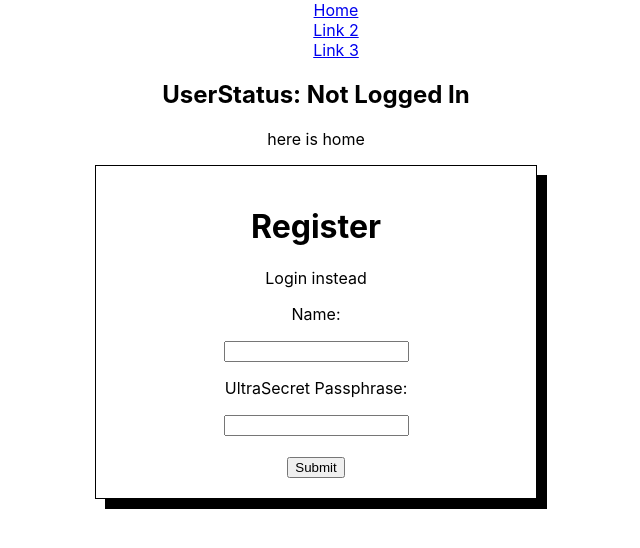
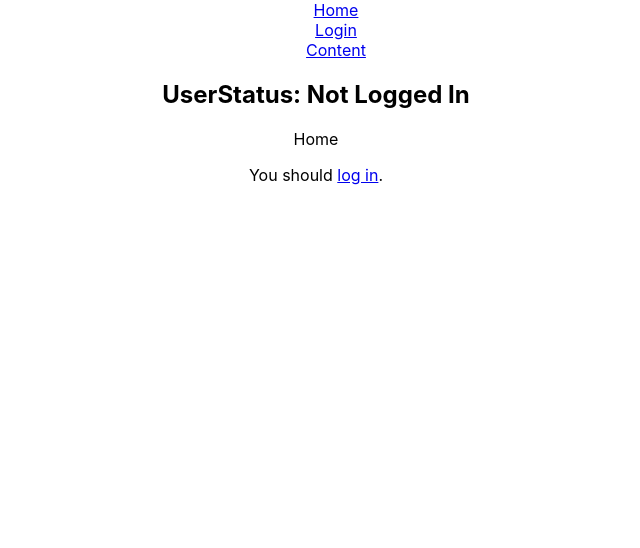
Before and after one commit to ColbyWTaylor/Login, a React (Create React App) app: page / in a window 1280 px wide. Shown: the top 548 px of the page, without its empty margins (324-964 px from the left). Built offline with nearby package versions, Linux system fonts and the light colour scheme.

Commit message:
switch pages adjusted for clarity

```diff
--- a/src/App.js
+++ b/src/App.js
@@ -19,27 +19,27 @@ function App() {
               <Link to="/">Home</Link>
             </li>
             <li>
-              <Link to="/link2">Link 2</Link>
+              <Link to="/link2">Login</Link>
             </li>
             <li>
-              <Link to="/link3">Link 3</Link>
+              <Link to="/link3">Content</Link>
             </li>
           </ul>
           <UserInfo />
         </nav>
         <Switch>
           <Route exact path="/">
-            <p>here is home</p>
+            <p>Home</p>
+            You should <Link to="/link2">log in</Link>.
           </Route>
           <Route path="/link2">
-            <p>page 1</p>
+            <p>Login</p>
+            <Login />
           </Route>
           <Route path="/link3">
-            <p>page2</p>
+            <p>Content</p>
           </Route>
         </Switch>
-
-        <Login />
       </div>
     </Router>
   );
```
Also changed, not shown: 1 other file (tests, documents, lock files or other folders).
